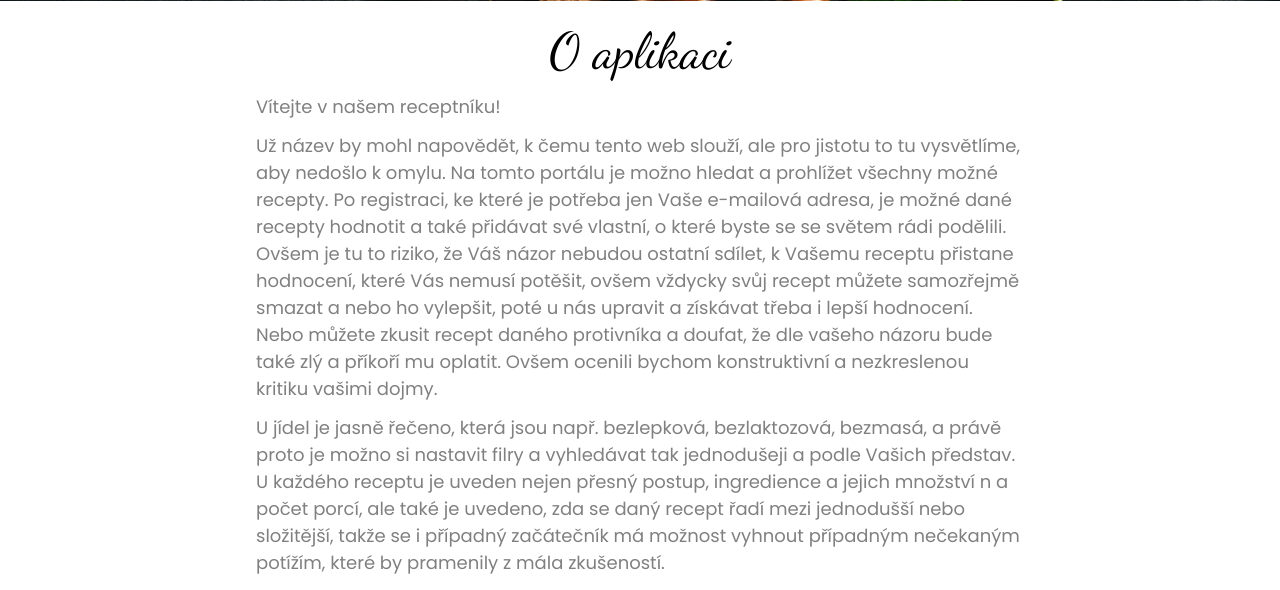
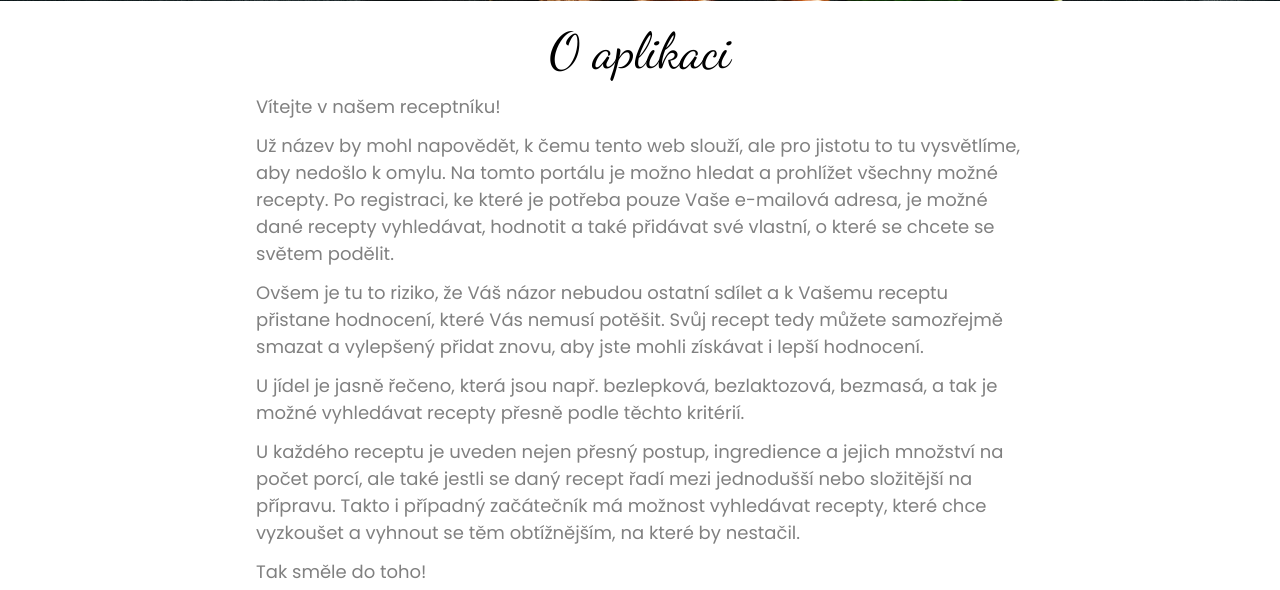
Before and after one commit to petrchatrny/receptnik, a Flask app: page / in a window 1280 px wide. Shown: the part 786-1376 px from the top of the page. Run offline with Flask 2, Linux system fonts and the light colour scheme; data comes from the database, SQL or seed files in the repository; some libraries are stand-ins or nearby versions.

Commit message:
fix: static texts

```diff
--- a/src/routes/web/views.py
+++ b/src/routes/web/views.py
@@ -1,6 +1,6 @@
 import datetime
 
-from flask import Blueprint, render_template, session, redirect, url_for, abort, current_app
+from flask import Blueprint, render_template, session, redirect, url_for, abort, current_app, request
 from itsdangerous import SignatureExpired
 from sqlalchemy import desc
 from sqlalchemy import func as db_func
@@ -47,7 +47,8 @@ def recept(recept_id):
 
 @web.get("/dokumentace")
 def dokumentace():
-    return render_template("pages/documentation.html")
+    root_url = request.url_root
+    return render_template("pages/documentation.html", url=root_url)
 
 
 @web.get("/uzivatel")
--- a/src/static/css/index.css
+++ b/src/static/css/index.css
@@ -19,3 +19,7 @@
     text-decoration: none;
     color: black;
 }
+
+.authors {
+    margin: 1.2rem 2rem;
+}
--- a/src/templates/pages/create_recipe_form.html
+++ b/src/templates/pages/create_recipe_form.html
@@ -26,7 +26,7 @@
                     <td><input type="number" name="preparation_in_minutes" min="1" max="10000" required></td>
                 </tr>
                 <tr>
-                    <td><i class="fa-solid fa-utensils"></i> Počet porcí na zadaná ingredience</td>
+                    <td><i class="fa-solid fa-utensils"></i> Počet porcí ze zadaných ingredience</td>
                     <td><input type="number" name="servings" min="1" max="10000" required></td>
                 </tr>
                 <tr>
--- a/src/templates/pages/index.html
+++ b/src/templates/pages/index.html
@@ -13,25 +13,23 @@
 
     <h1>O aplikaci</h1>
     <div class="text">
-        <p> Vítejte v našem receptníku! </p>
+        <p> Vítejte v našem receptníku!</p>
+
         <p>Už název by mohl napovědět, k čemu tento web slouží, ale pro jistotu to tu vysvětlíme, aby nedošlo k omylu.
-            Na tomto portálu je možno hledat a prohlížet všechny možné recepty.
-            Po registraci, ke které je potřeba jen Vaše e-mailová adresa, je možné dané recepty hodnotit a také přidávat
-            své vlastní, o které byste se se světem rádi podělili.
-            Ovšem je tu to riziko, že Váš názor nebudou ostatní sdílet, k Vašemu receptu přistane hodnocení, které Vás
-            nemusí potěšit,
-            ovšem vždycky svůj recept můžete samozřejmě smazat a nebo ho vylepšit, poté u nás upravit a získávat třeba i
-            lepší hodnocení.
-            Nebo můžete zkusit recept daného protivníka a doufat, že dle vašeho názoru bude také zlý a příkoří mu
-            oplatit. Ovšem ocenili bychom konstruktivní a nezkreslenou kritiku vašimi dojmy. </p>
+            Na tomto portálu je možno hledat a prohlížet všechny možné recepty. Po registraci, ke které je potřeba pouze
+            Vaše e-mailová adresa, je možné dané recepty vyhledávat, hodnotit a také přidávat své vlastní, o které se
+            chcete se světem podělit.
 
-        <p>U jídel je jasně řečeno, která jsou např. bezlepková, bezlaktozová, bezmasá, a právě proto je možno si
-            nastavit filry a vyhledávat tak jednodušeji a podle Vašich představ.
-            U každého receptu je uveden nejen přesný postup, ingredience a jejich množství n a počet porcí, ale také je
-            uvedeno, zda se daný recept řadí mezi jednodušší nebo složitější,
-            takže se i případný začátečník má možnost vyhnout případným nečekaným potížím, které by pramenily z mála
-            zkušeností. </p>
+        <p>Ovšem je tu to riziko, že Váš názor nebudou ostatní sdílet a k Vašemu receptu přistane hodnocení, které Vás
+            nemusí potěšit. Svůj recept tedy můžete samozřejmě smazat a vylepšený přidat znovu, aby jste mohli získávat
+            i lepší hodnocení.</p>
 
+        <p>U jídel je jasně řečeno, která jsou např. bezlepková, bezlaktozová, bezmasá, a tak je možné vyhledávat
+            recepty přesně podle těchto kritérií.</p>
+
+        <p>U každého receptu je uveden nejen přesný postup, ingredience a jejich množství na počet porcí, ale také
+            jestli se daný recept řadí mezi jednodušší nebo složitější na přípravu. Takto i případný začátečník má
+            možnost vyhledávat recepty, které chce vyzkoušet a vyhnout se těm obtížnějším, na které by nestačil.</p>
 
         <p> Tak směle do toho! </p>
     </div>
@@ -59,16 +57,23 @@
 
     <h1>Autoři aplikace</h1>
     <div class="text">
-        <p>Tuto aplikaci vytváří dvě neskutečné bedny, kterým mozek pracuje neskuečně rychle - Lucie Pacáková a Petr
-            Chatrný - a jeden podprůměrný student (pro jeho bezpečí a klid nebudeme jmenovat),
-            co se marně pokouší tyto dvě bedny stíhat a svými dadaistickými pokusy (po většinu času připomínající dílo
-            Fontána od Marcela Duchampa) jim to moc nekazit,
-            což se ne vždy daří, takže u toho pak pravidelně brečí, jak malé děcko. </p>
+        <p>Tato aplikace vznikla jako týmový semestrální projekt studentů prvního ročníku Mendelovy univerzity. Autoři
+            aplikace:</p>
 
-        <p> Pro lepší představu je to, jak kdybyste vedle sebe položili procesor Intel Core i9-12900K a Intel Pentium
-            A80501-60 SX835. </p>
+        <table class="authors">
+            <tr>
+                <td>Petr Chatrný</td>
+            </tr>
+            <tr>
+                <td>Lucie Pacáková</td>
+            </tr>
+            <tr>
+                <td>Lucie Suchánková</td>
+            </tr>
+        </table>
 
-        <p> Všichni tři jsou prvním rokem studenty Mendelovy univerzity v Brně, oboru Otevřená informatika a aplikaci
-            vytváří v rámci projektu do jednoho z předmětů. </p>
+        <p>Aplikace byla vytvořena v jazyce Python ve framworku Flask. Na backendu používá relační databázi
+            PostgreSQL. Frontend aplikace byl vytvořen pomocí šablonovacího systému Jinja2, který využívá čisté HTML5,
+            CSS3 a JavaScript.</p>
     </div>
 {% endblock %}
```
Also changed, not shown: src/templates/pages/documentation.html (+4 -6 lines), 2 other files.
